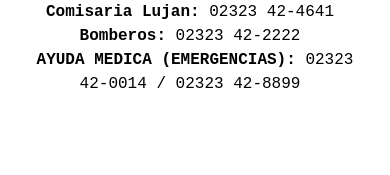
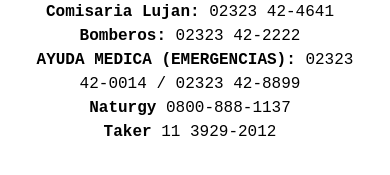
Before and after one commit to Obetux/SanRoque, a plain HTML site: page index.html in a window 390 px wide. Shown: the part 779-954 px from the top of the page. Before the commit the page ends 919 px from the top, so only its background shows below. Drawn offline with nearby package versions, Linux system fonts and the light colour scheme.

Commit message:
add phones

```diff
--- a/index.html
+++ b/index.html
@@ -259,6 +259,12 @@ window.onload = function() {
             <li class="common-links">
               <a href="tel:02323420014"><b>AYUDA MEDICA (EMERGENCIAS):</b> 02323 42-0014 / 02323 42-8899</a>
             </li>
+            <li class="common-links">
+              <a href="tel:08008881137"><b>Naturgy</b> 0800-888-1137</a>
+            </li>
+            <li class="common-links">
+              <a href="tel:1139292012"><b>Taker</b> 11 3929-2012</a>
+            </li>
 
 
             <br>
```
